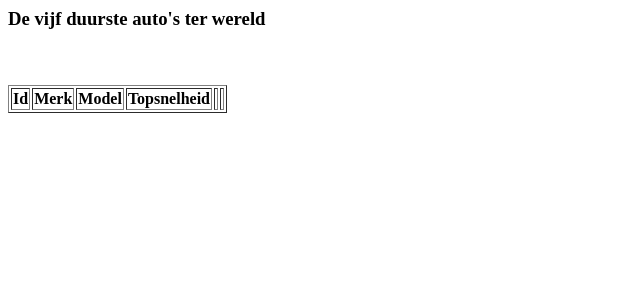
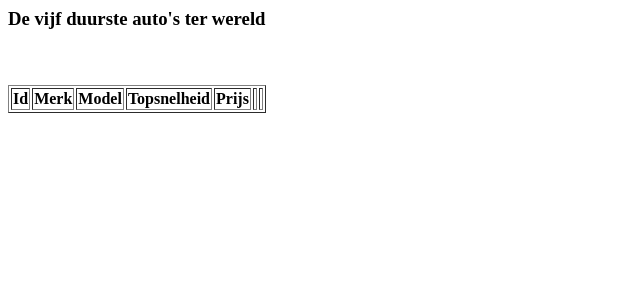
Before and after one commit to stefanoschoonheimMBO/php-pdo-crud-toets-herk, a PHP site: page /read.php in a window 1280 px wide. Shown: the top 300 px of the page, without its empty margins (0-640 px from the left). Run offline with PHP 8.4, Linux system fonts and the light colour scheme; data that the repository does not hold is empty.

Commit message:
added Prijs to tabel

```diff
--- a/read.php
+++ b/read.php
@@ -26,6 +26,7 @@
             ,Merk
             ,Model
             ,Topsnelheid
+            ,Prijs
 
             FROM DureAuto
             ORDER BY Prijs";
@@ -60,6 +61,7 @@
         <th>Merk</th>
         <th>Model</th>
         <th>Topsnelheid</th>
+        <th>Prijs</th>
         <th></th>
         <th></th>
     </thead>
```
